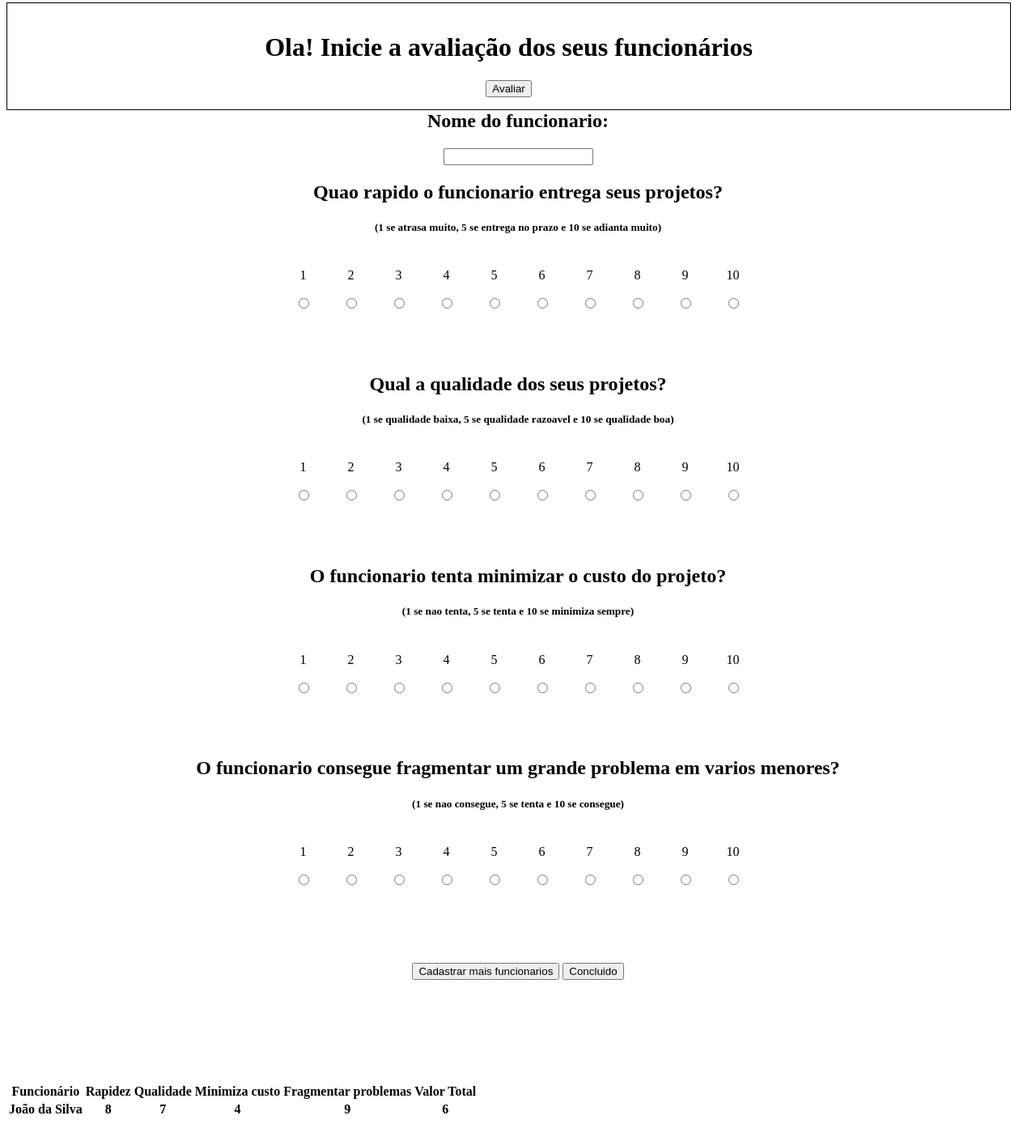
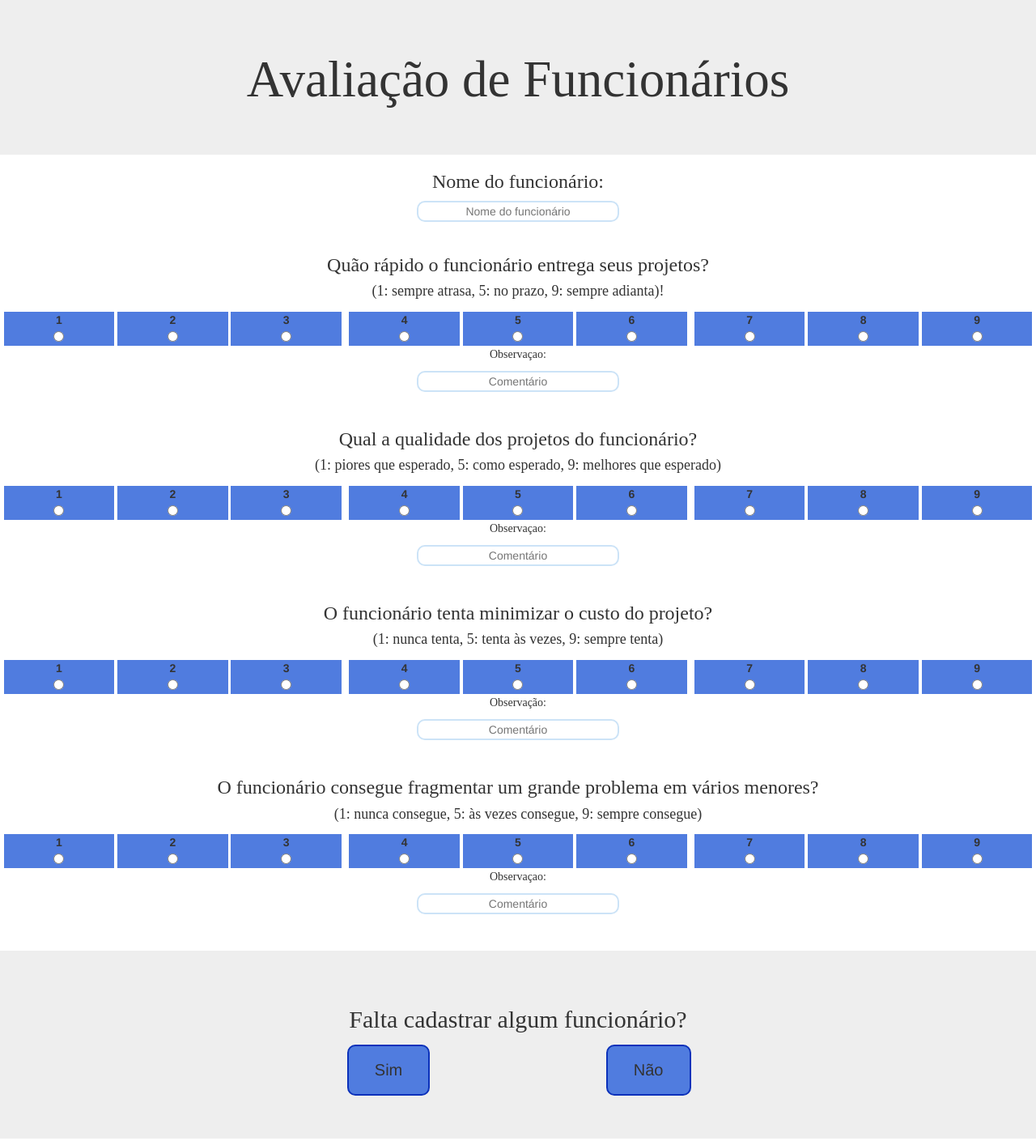
Before and after one commit to paulokiim/IAC, a plain HTML site: page index.html in a window 1280 px wide. Shown: the part 5-1414 px from the top of the page at 81% size. Drawn offline with nearby package versions, Linux system fonts and the light colour scheme.

Commit message:
index.html ATT

```diff
--- a/index.html
+++ b/index.html
@@ -2,156 +2,370 @@
 <html lang="pt-br">
 	<head>
 	  <title>Avaliação de Funcionários</title>
-	<meta charset="UTF-8">
-	<meta name="viewport" content="width=device-width, initial-scale=1.0">
+	  <meta charset="utf-8">
+	  <meta name="viewport" content="width=device-width, initial-scale=1">
+	  <link rel="stylesheet" href="https://maxcdn.bootstrapcdn.com/bootstrap/3.4.0/css/bootstrap.min.css">
 	  <style>
-		* {
-            box-sizing: bor der-box;
+		/* Remove margens e bordas arredondadas */
+		.navbar {
+		  margin-bottom: 0px;
+		  border-radius: 0px;
 		}
 
-		.row::after {
-			content: "";
-			clear: both;
-			display: table;
+		footer {
+		  background-color: rgb(204, 227, 247);
+		  padding: 2%;
 		}
 
-		[class*="col-"] {
-			float: left;
-			padding: 15px;
-			border: 1px solid black;
+		.jumbotron {
+		  margin-bottom: 0px;
 		}
 
-		.col-1 {width: 8.33%;}
-		.col-2 {width: 16.66%;}
-		.col-3 {width: 25%;}
-		.col-4 {width: 33.33%;}
-		.col-5 {width: 41.66%;}
-		.col-6 {width: 50%;}
-		.col-7 {width: 58.33%;}
-		.col-8 {width: 66.66%;}
-		.col-9 {width: 75%;}
-		.col-10 {width: 83.33%;}
-		.col-11 {width: 95.66%;}
-		.col-12 {width: 100%;}
-
-        div.col-11 {
+		input[type=text] {
+		  border: 2px solid rgb(204, 227, 247);
+		  border-radius: 10px;
 		  text-align: center;
 		}
-        div.centro {
+
+		input[type=radio] {
+
+		}
+
+		.col-lg-1, .col-lg-10, .col-lg-11, .col-lg-12, .col-lg-2,
+		.col-lg-3, .col-lg-4, .col-lg-5, .col-lg-6, .col-lg-7,
+		.col-lg-8, .col-lg-9, .col-md-1, .col-md-10, .col-md-11,
+		.col-md-12, .col-md-2, .col-md-3, .col-md-4, .col-md-5,
+		.col-md-6, .col-md-7, .col-md-8, .col-md-9, .col-sm-1,
+		.col-sm-10, .col-sm-11, .col-sm-12, .col-sm-2, .col-sm-3,
+		.col-sm-4, .col-sm-5, .col-sm-6, .col-sm-7, .col-sm-8,
+		.col-sm-9, .col-xs-1, .col-xs-10, .col-xs-11, .col-xs-12,
+		.col-xs-2, .col-xs-3, .col-xs-4, .col-xs-5, .col-xs-6,
+		.col-xs-7, .col-xs-8, .col-xs-9
+		{
+			position: relative;
+			min-height: 1px;
+			padding-right: 0px;
+			padding-left: 0px;
+			padding-top: 5px;
+			padding-bottom: 5px;
+		}
+
+		button {
+			background-color: #507cdf;
+			border: 2px solid #0b31ba;
+			border-radius: 10px;
+			padding: 15px 32px;
 			text-align: center;
+			font-size: 20px;
 		}
-        .tabelas table {
+
+		div.tabelaResultado table{
 			margin: auto;
+			border-collapse: collapse;
 		}
-        .tabelas td {
-            padding: 18px;
+
+		div.tabelaResultado th {
+			border: 1px solid #0b31ba;
+			width: 120px;
+			height: 50px;
+			text-align: center;
+			background-color:  #a1b0da;
 		}
+
 	  </style>
 	</head>
 	<body>
-	<div class="col-11">
-		<h1><strong>Ola! Inicie a avaliação dos seus funcionários</strong></h1>
-		<button>Avaliar</button>
+
+		<div class="jumbotron">
+		  <div class="container text-center">
+			<h1><font FACE= "Oswald">Avaliação de Funcionários</font></h1>
 		  </div>
-    <br><br>
-    <br><br>
-    <div class="centro">
-        <h2>Nome do funcionario:</h2>
-        <input id="nomeFunc" type="text"></input>
+		</div>
 
-        <h2>Quao rapido o funcionario entrega seus projetos?</h2>
-        <h5>(1 se atrasa muito, 5 se entrega no prazo e 10 se adianta muito)</h5>
-        <div class="tabelas">
-            <table>
-                <tr>
-                    <td >1<p></p><input type="radio" name="rapidez" value="1" style="text-align: center"></input></td>
-                    <td>2<p></p><input type="radio" name="rapidez" value="2"></input></td>
-                    <td>3<p></p><input type="radio" name="rapidez" value="3"></input></td>
-                    <td>4<p></p><input type="radio" name="rapidez" value="4"></input></td>
-                    <td>5<p></p><input type="radio" name="rapidez" value="5"></input></td>
-                    <td>6<p></p><input type="radio" name="rapidez" value="6"></input></td>
-                    <td>7<p></p><input type="radio" name="rapidez" value="7"></input></td>
-                    <td>8<p></p><input type="radio" name="rapidez" value="8"></input></td>
-                    <td>9<p></p><input type="radio" name="rapidez" value="9"></input></td>
-                    <td>10<p></p><input type="radio" name="rapidez" value="10"></input></td>
-                </tr>
-            </table>
+		<div class="container-fluid bg-3 text-center" >
+		  <h3><font FACE= "Oswald">Nome do funcionário:</font></h3>
+		  <input type="text" placeholder="Nome do funcionário" id="input_nome" style="width:250px">
 		</div>
-        <br><br>
-        <h2>Qual a qualidade dos seus projetos?</h2>
-        <h5>(1 se qualidade baixa, 5 se qualidade razoavel e 10 se qualidade boa)</h5>
-        <div class="tabelas">
-            <table>
-                <tr>
-                    <td>1<p></p><input type="radio" name="qualidade" value="1"></input></td>
-                    <td>2<p></p><input type="radio" name="qualidade" value="2"></input></td>
-                    <td>3<p></p><input type="radio" name="qualidade" value="3"></input></td>
-                    <td>4<p></p><input type="radio" name="qualidade" value="4"></input></td>
-                    <td>5<p></p><input type="radio" name="qualidade" value="5"></input></td>
-                    <td>6<p></p><input type="radio" name="qualidade" value="6"></input></td>
-                    <td>7<p></p><input type="radio" name="qualidade" value="7"></input></td>
-                    <td>8<p></p><input type="radio" name="qualidade" value="8"></input></td>
-                    <td>9<p></p><input type="radio" name="qualidade" value="9"></input></td>
-                    <td>10<p></p><input type="radio" name="qualidade" value="10"></input></td>
-                </tr>
-            </table>
+
+		<br>
+
+		<div class="container-fluid bg-3 text-center" >
+		  <div class="row">
+				<h3><font FACE= "Oswald">Quão rápido o funcionário entrega seus projetos?</font></h3>
+				<h4><font  FACE="Oswald" >(1: sempre atrasa, 5: no prazo, 9: sempre adianta)!</font></h4>
 		  </div>
-        <br><br>
-        <h2>O funcionario tenta minimizar o custo do projeto?</h2>
-        <h5>(1 se nao tenta, 5 se tenta e 10 se minimiza sempre)</h5>
-        <div class="tabelas">
-            <table>
-                <tr>
-                    <td>1<p></p><input type="radio" name="minimiza" value="1"></input></td>
-                    <td>2<p></p><input type="radio" name="minimiza" value="2"></input></td>
-                    <td>3<p></p><input type="radio" name="minimiza" value="3"></input></td>
-                    <td>4<p></p><input type="radio" name="minimiza" value="4"></input></td>
-                    <td>5<p></p><input type="radio" name="minimiza" value="5"></input></td>
-                    <td>6<p></p><input type="radio" name="minimiza" value="6"></input></td>
-                    <td>7<p></p><input type="radio" name="minimiza" value="7"></input></td>
-                    <td>8<p></p><input type="radio" name="minimiza" value="8"></input></td>
-                    <td>9<p></p><input type="radio" name="minimiza" value="9"></input></td>
-                    <td>10<p></p><input type="radio" name="minimiza" value="10"></input></td>
-                </tr>
-            </table>
+
+		  <div class="row">
+
+			<div class="col-sm-4">
+			  <div style="background-color: #507cdf; width: 32%; display: inline-block;">
+				<b>1</b><br>
+				<input type="radio" name="rapidez" value="1">
 			  </div>
-        <br><br>
-        <h2>O funcionario consegue fragmentar um grande problema em varios menores?</h2>
-        <h5>(1 se nao consegue, 5 se tenta e 10 se consegue)</h5>
-        <div class="tabelas">
-            <table>
-                <tr>
-                    <td>1<p></p><input type="radio" name="fragmenta" value="1"></input></td>
-                    <td>2<p></p><input type="radio" name="fragmenta" value="2"></input></td>
-                    <td>3<p></p><input type="radio" name="fragmenta" value="3"></input></td>
-                    <td>4<p></p><input type="radio" name="fragmenta" value="4"></input></td>
-                    <td>5<p></p><input type="radio" name="fragmenta" value="5"></input></td>
-                    <td>6<p></p><input type="radio" name="fragmenta" value="6"></input></td>
-                    <td>7<p></p><input type="radio" name="fragmenta" value="7"></input></td>
-                    <td>8<p></p><input type="radio" name="fragmenta" value="8"></input></td>
-                    <td>9<p></p><input type="radio" name="fragmenta" value="9"></input></td>
-                    <td>10<p></p><input type="radio" name="fragmenta" value="10"></input></td>
-                </tr>
-            </table>
+			  <div style="background-color: #507cdf; width: 32%; display: inline-block;">
+				<b>2</b><br>
+				<input type="radio" name="rapidez" value="2">
 			  </div>
-        <br><br>
-        <br><br>
-        <button>Cadastrar mais funcionarios</button>
-        <button>Concluido</button>
-        <br><br>
-        <br><br>
-        <br><br>
-        <br><br>
+			  <div style="background-color: #507cdf; width: 32%; display: inline-block;">
+				<b>3</b><br>
+				<input type="radio" name="rapidez" value="3">
 			  </div>
-    <div class="resultado">
+			</div>
+
+			<div class="col-sm-4">
+			  <div style="background-color: #507cdf; width: 32%; display: inline-block;">
+				<b>4</b><br>
+				<input type="radio" name="rapidez" value="4">
+			  </div>
+			  <div style="background-color:  #507cdf; width: 32%; display: inline-block;">
+				<b>5</b><br>
+				<input type="radio" name="rapidez" value="5">
+			  </div>
+			  <div style="background-color:  #507cdf; width: 32%; display: inline-block;">
+				<b>6</b><br>
+				<input type="radio" name="rapidez" value="6">
+				</div>
+				<p><font FACE= "Oswald">Observaçao:</font></p>
+				<input type="text" placeholder="Comentário" id="input_nome" style="width:250px">
+			</div>
+
+			<div class="col-sm-4">
+			  <div style="background-color:  #507cdf; width: 32%; display: inline-block;">
+				<b>7</b><br>
+				<input type="radio" name="rapidez" value="7">
+			  </div>
+			  <div style="background-color:  #507cdf; width: 32%; display: inline-block;">
+				<b>8</b><br>
+				<input type="radio" name="rapidez" value="8">
+			  </div>
+			  <div style="background-color:  #507cdf; width: 32%; display: inline-block;">
+				<b>9</b><br>
+				<input type="radio" name="rapidez" value="9">
+				</div>
+
+			</div>
+
+		  </div>
+		</div>
+
+		<br>
+
+		<div class="container-fluid bg-3 text-center" >
+		  <div class="row">
+			  <h3><font FACE= "Oswald">Qual a qualidade dos projetos do funcionário?</font></h3>
+			  <h4><font FACE= "Oswald">(1: piores que esperado, 5: como esperado, 9: melhores que esperado)</font></h4>
+		  </div>
+
+		  <div class="row">
+
+			<div class="col-sm-4">
+			  <div style="background-color:  #507cdf; width: 32%; display: inline-block;">
+				<b>1</b><br>
+				<input type="radio" name="qualidade" value="1">
+			  </div>
+			  <div style="background-color:  #507cdf; width: 32%; display: inline-block;">
+				<b>2</b><br>
+				<input type="radio" name="qualidade" value="2">
+			  </div>
+			  <div style="background-color:  #507cdf; width: 32%; display: inline-block;">
+				<b>3</b><br>
+				<input type="radio" name="qualidade" value="3">
+			  </div>
+			</div>
+
+			<div class="col-sm-4">
+			  <div style="background-color:  #507cdf; width: 32%; display: inline-block;">
+				<b>4</b><br>
+				<input type="radio" name="qualidade" value="4">
+			  </div>
+			  <div style="background-color:  #507cdf; width: 32%; display: inline-block;">
+				<b>5</b><br>
+				<input type="radio" name="qualidade" value="5">
+			  </div>
+			  <div style="background-color:  #507cdf; width: 32%; display: inline-block;">
+				<b>6</b><br>
+				<input type="radio" name="qualidade" value="6">
+				</div>
+				<p><font FACE= "Oswald">Observaçao:</font></p>
+				<input type="text" placeholder="Comentário" id="input_nome" style="width:250px">
+			</div>
+
+			<div class="col-sm-4">
+			  <div style="background-color:  #507cdf; width: 32%; display: inline-block;">
+				<b>7</b><br>
+				<input type="radio" name="qualidade" value="7">
+			  </div>
+			  <div style="background-color:  #507cdf; width: 32%; display: inline-block;">
+				<b>8</b><br>
+				<input type="radio" name="qualidade" value="8">
+			  </div>
+			  <div style="background-color:  #507cdf; width: 32%; display: inline-block;">
+				<b>9</b><br>
+				<input type="radio" name="qualidade" value="9">
+			  </div>
+			</div>
+
+		  </div>
+		</div>
+
+		<br>
+
+		<div class="container-fluid bg-3 text-center" >
+		  <div class="row">
+			  <h3><font FACE= "Oswald">O funcionário tenta minimizar o custo do projeto?</font></h3>
+			  <h4><font FACE= "Oswald">(1: nunca tenta, 5: tenta às vezes, 9: sempre tenta)</font></h4>
+		  </div>
+
+		  <div class="row">
+
+			<div class="col-sm-4">
+			  <div style="background-color:  #507cdf; width: 32%; display: inline-block;">
+				<b>1</b><br>
+				<input type="radio" name="custo" value="1">
+			  </div>
+			  <div style="background-color:  #507cdf; width: 32%; display: inline-block;">
+				<b>2</b><br>
+				<input type="radio" name="custo" value="2">
+			  </div>
+			  <div style="background-color:  #507cdf; width: 32%; display: inline-block;">
+				<b>3</b><br>
+				<input type="radio" name="custo" value="3">
+			  </div>
+			</div>
+
+			<div class="col-sm-4">
+			  <div style="background-color:  #507cdf; width: 32%; display: inline-block;">
+				<b>4</b><br>
+				<input type="radio" name="custo" value="4">
+			  </div>
+			  <div style="background-color:  #507cdf; width: 32%; display: inline-block;">
+				<b>5</b><br>
+				<input type="radio" name="custo" value="5">
+			  </div>
+			  <div style="background-color:  #507cdf; width: 32%; display: inline-block;">
+				<b>6</b><br>
+				<input type="radio" name="custo" value="6">
+				</div>
+				<p><font FACE= "Oswald">Observação:</font></p>
+				<input type="text" placeholder="Comentário" id="input_nome" style="width:250px">
+			</div>
+
+			<div class="col-sm-4">
+			  <div style="background-color:  #507cdf; width: 32%; display: inline-block;">
+				<b>7</b><br>
+				<input type="radio" name="custo" value="7">
+			  </div>
+			  <div style="background-color:  #507cdf; width: 32%; display: inline-block;">
+				<b>8</b><br>
+				<input type="radio" name="custo" value="8">
+			  </div>
+			  <div style="background-color:  #507cdf; width: 32%; display: inline-block;">
+				<b>9</b><br>
+				<input type="radio" name="custo" value="9">
+			  </div>
+			</div>
+
+		  </div>
+		</div>
+
+		<br>
+
+		<div class="container-fluid bg-3 text-center" >
+		  <div class="row">
+			  <h3><font FACE= "Oswald">O funcionário consegue fragmentar um grande problema em vários menores?</font></h3>
+			  <h4><font FACE= "Oswald">(1: nunca consegue, 5: às vezes consegue, 9: sempre consegue)</font></h4>
+		  </div>
+
+		  <div class="row">
+
+			<div class="col-sm-4">
+			  <div style="background-color:  #507cdf; width: 32%; display: inline-block;">
+				<b>1</b><br>
+				<input type="radio" name="problemas" value="1">
+			  </div>
+			  <div style="background-color:  #507cdf; width: 32%; display: inline-block;">
+				<b>2</b><br>
+				<input type="radio" name="problemas" value="2">
+			  </div>
+			  <div style="background-color:  #507cdf; width: 32%; display: inline-block;">
+				<b>3</b><br>
+				<input type="radio" name="problemas" value="3">
+			  </div>
+			</div>
+
+			<div class="col-sm-4">
+			  <div style="background-color:  #507cdf; width: 32%; display: inline-block;">
+				<b>4</b><br>
+				<input type="radio" name="problemas" value="4">
+			  </div>
+			  <div style="background-color:  #507cdf; width: 32%; display: inline-block;">
+				<b>5</b><br>
+				<input type="radio" name="problemas" value="5">
+			  </div>
+			  <div style="background-color:  #507cdf; width: 32%; display: inline-block;">
+				<b>6</b><br>
+				<input type="radio" name="problemas" value="6">
+				</div>
+				<p><font FACE= "Oswald">Observaçao:</font></p>
+				<input type="text" placeholder="Comentário" id="input_nome" style="width:250px">
+			</div>
+
+			<div class="col-sm-4">
+			  <div style="background-color:  #507cdf; width: 32%; display: inline-block;">
+				<b>7</b><br>
+				<input type="radio" name="problemas" value="7">
+			  </div>
+			  <div style="background-color:  #507cdf; width: 32%; display: inline-block;">
+			   <b>8</b><br>
+				<input type="radio" name="problemas" value="8">
+			  </div>
+			  <div style="background-color:  #507cdf; width: 32%; display: inline-block;">
+				<b>9</b><br>
+				<input type="radio" name="problemas" value="9">
+			  </div>
+			</div>
+
+		  </div>
+		</div>
+
+		<br>
+		<br>
+
+		<div class="jumbotron">
+			<div class="container-fluid bg-3 text-center" >
+				<div class="row">
+				  <h2><font FACE='Oswald'>Falta cadastrar algum funcionário?</font></h2>
+				</div>
+				<div class="row"">
+					<div class="col-sm-3">
+						<p style="display:none">Gambiarra aplicada aqui</p>
+					</div>
+					<div class="col-sm-3">
+						<div style="width: 32%; display: inline-block;">
+							<button>Sim</button>
+						</div>
+					</div>
+					<div class="col-sm-3">
+						<div style="width: 32%; display: inline-block;">
+							<button>Não</button>
+						</div>
+					</div>
+					<div class="col-sm-3">
+						<p style="display:none">Gambiarra aplicada aqui</p>
+					</div>
+				</div>
+			</div>
+		</div>
+		<h1 style="text-align: center;"><strong><font FACE='Oswald'>Tabela Resultado da Avaliação</font></strong></h1>
+		<div class="tabelaResultado">
 			<table>
 				<tr>
 						<th>Funcionário</th>
-                <th>Rapidez</th>
-                <th>Qualidade</th>
-                <th>Minimiza custo</th>
-                <th>Fragmentar problemas</th>
-                <th>Valor Total</th>
+						<th>Rapidez </th>
+						<th>Qualidade </th>
+						<th>Minimiza custo </th>
+						<th>Fragmentar problemas </th>
+						<th>Valor Total </th>
 				</tr>
 				<tr>
 						<th>João da Silva</th>
@@ -161,6 +375,47 @@
 						<th>9</th>
 						<th>6</th>
 				</tr>
+				<tr>
+						<th>Roberto da Silva</th>
+						<th>8</th>
+						<th>7</th>
+						<th>4</th>
+						<th>9</th>
+						<th>6</th>
+					</tr>
+					<tr>
+						<th>Silvia da Silva</th>
+						<th>8</th>
+						<th>7</th>
+						<th>4</th>
+						<th>9</th>
+						<th>6</th>
+				</tr>
+				<tr>
+						<th>Guilherme da Silva</th>
+						<th>8</th>
+						<th>7</th>
+						<th>4</th>
+						<th>9</th>
+						<th>6</th>
+			</tr>
+			<tr>
+						<th>Joana da Silva</th>
+						<th>8</th>
+						<th>7</th>
+						<th>4</th>
+						<th>9</th>
+						<th>6</th>
+
+			</tr>
 			</table>
 		</div>
+
+		<br><br>
+
+		<footer class="container-fluid text-center">
+		  <p>© Galvão's Team 2019.</p>
+		</footer>
+
 	</body>
+</html>
```
Lines whose indentation alone changed are shown as unchanged.
